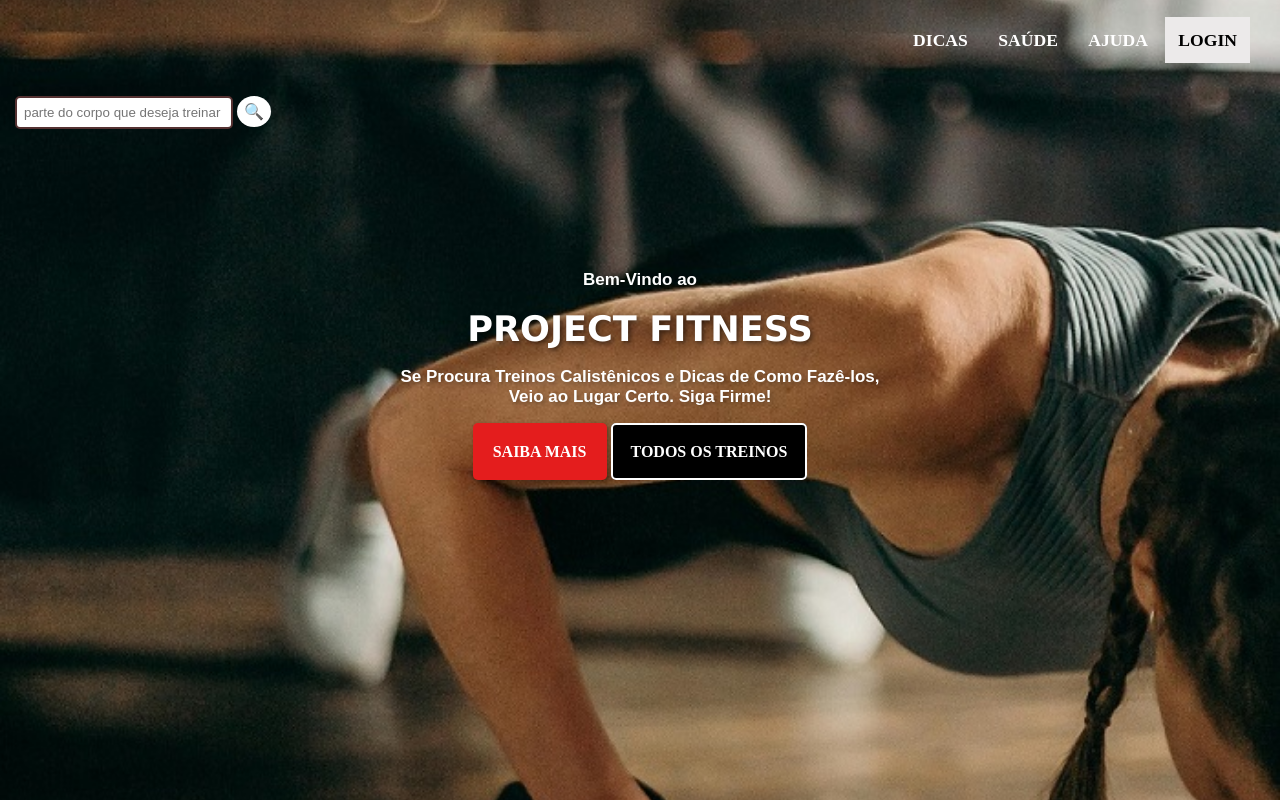
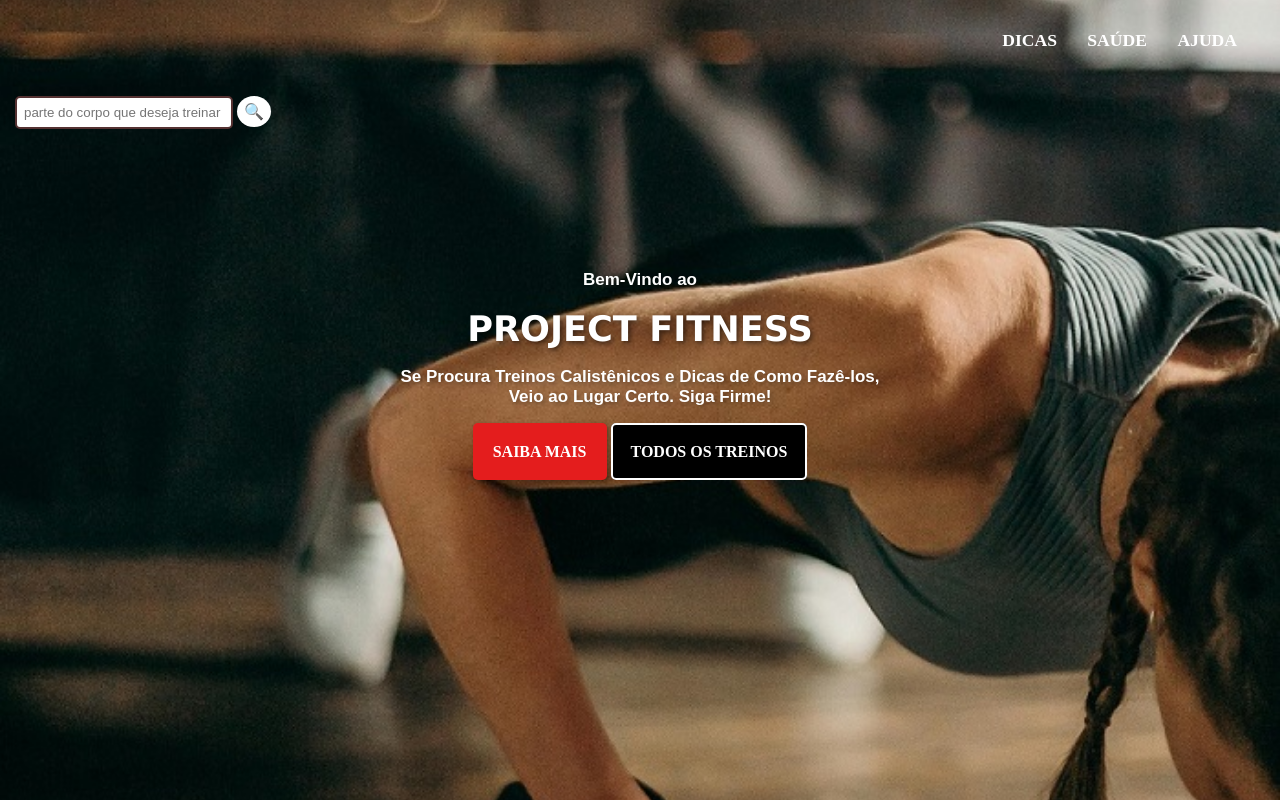
Before and after one commit to Sithluis/Project-Site-Fitness, a plain HTML site: page index.html in a window 1280 px wide. Drawn offline with Linux system fonts and the light colour scheme.

Commit message:
Update index.html

```diff
--- a/index.html
+++ b/index.html
@@ -13,7 +13,6 @@
         <a href="páginas/dicas.html">DICAS</a>
         <a href="páginas/saude.html">SAÚDE</a>
         <a href="páginas/ajuda.html" target="_blank">AJUDA</a>
-        <a id="login" href="../SiteFitness 3/páginas/login.html" target="_blank">LOGIN</a>
     </header>
 
     <div>
```
